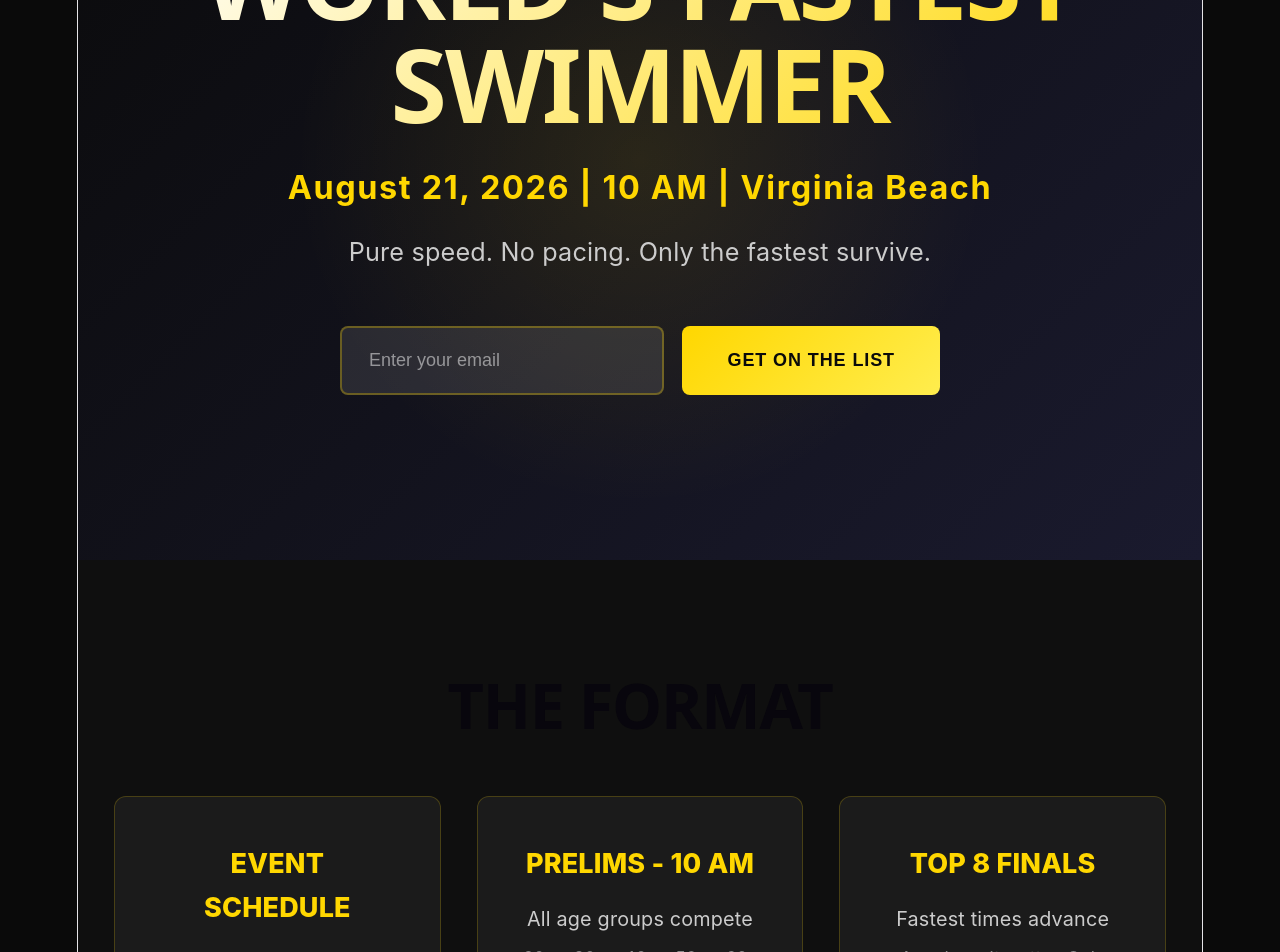
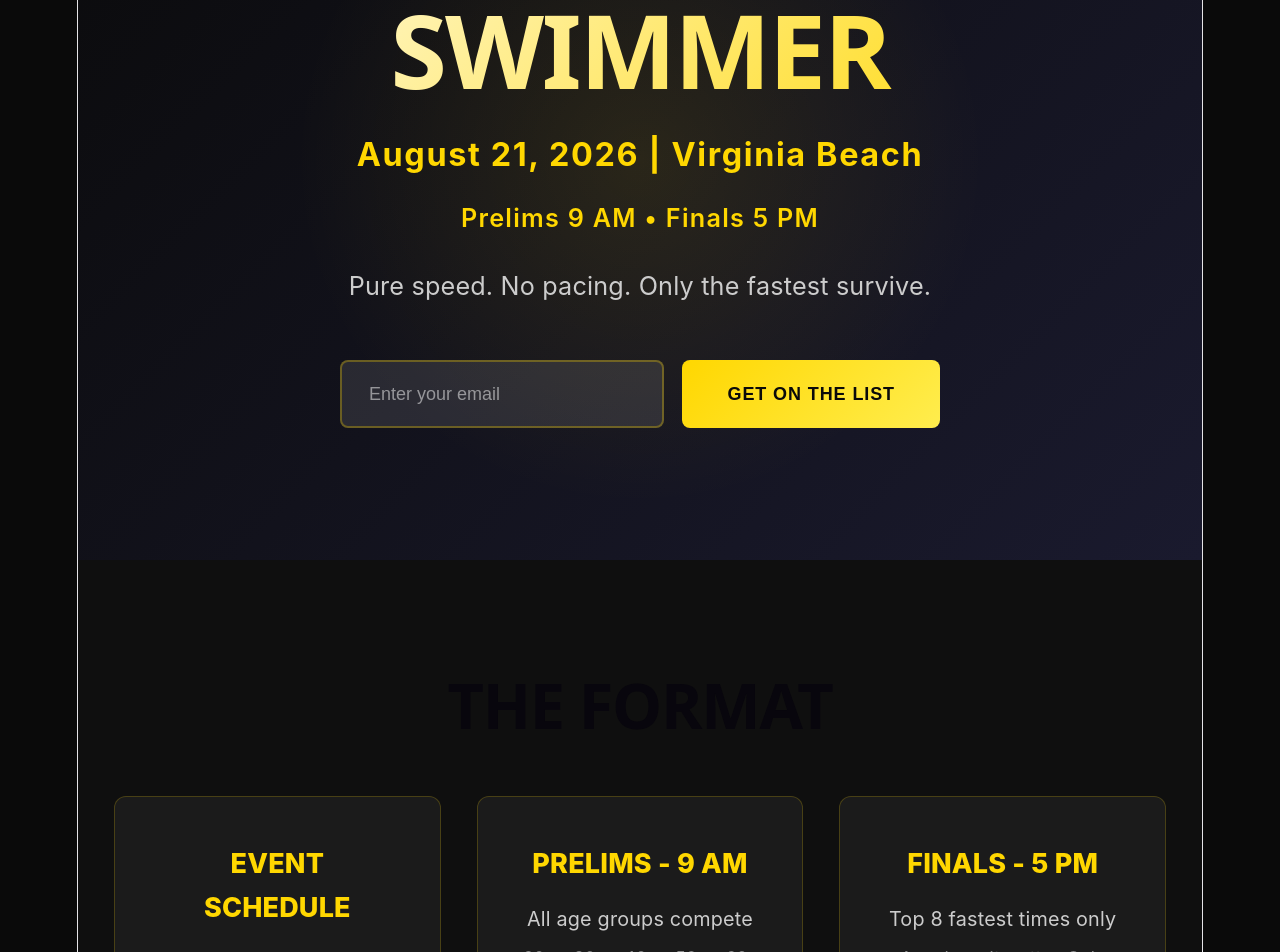
Before and after one commit to swimnerdtim/worldsfastestswimmer, a React (Vite) app: page / in a window 1280 px wide. Shown: the part 240-1192 px from the top of the page. Built offline with nearby package versions, Linux system fonts and the light colour scheme.

Commit message:
Update schedule: Prelims 9 AM, Finals 5 PM

```diff
--- a/src/App.css
+++ b/src/App.css
@@ -66,6 +66,14 @@ body {
 }
 
 .hero-tagline {
+  font-size: clamp(1rem, 2vw, 1.4rem);
+  color: #ffd700;
+  font-weight: 600;
+  margin-bottom: 1.5rem;
+  letter-spacing: 0.05em;
+}
+
+.hero-description {
   font-size: clamp(1rem, 2vw, 1.4rem);
   color: #cccccc;
   margin-bottom: 3rem;
--- a/src/App.jsx
+++ b/src/App.jsx
@@ -22,8 +22,9 @@ function App() {
       <section className="hero">
         <div className="hero-content">
           <h1 className="hero-title">WORLD'S FASTEST SWIMMER</h1>
-          <p className="hero-subtitle">August 21, 2026 | 10 AM | Virginia Beach</p>
-          <p className="hero-tagline">Pure speed. No pacing. Only the fastest survive.</p>
+          <p className="hero-subtitle">August 21, 2026 | Virginia Beach</p>
+          <p className="hero-tagline">Prelims 9 AM • Finals 5 PM</p>
+          <p className="hero-description">Pure speed. No pacing. Only the fastest survive.</p>
 
           <form onSubmit={handleSubmit} className="email-form">
             <input
@@ -58,13 +59,13 @@ function App() {
               <p>W 25 Free • M 25 Free</p>
             </div>
             <div className="format-card">
-              <h3>PRELIMS - 10 AM</h3>
+              <h3>PRELIMS - 9 AM</h3>
               <p>All age groups compete</p>
               <p className="subtext">20s • 30s • 40s • 50s • 60s • 70s • 80s</p>
             </div>
             <div className="format-card">
-              <h3>TOP 8 FINALS</h3>
-              <p>Fastest times advance</p>
+              <h3>FINALS - 5 PM</h3>
+              <p>Top 8 fastest times only</p>
               <p className="subtext">Age doesn't matter. Only speed.</p>
             </div>
             <div className="format-card">
```
